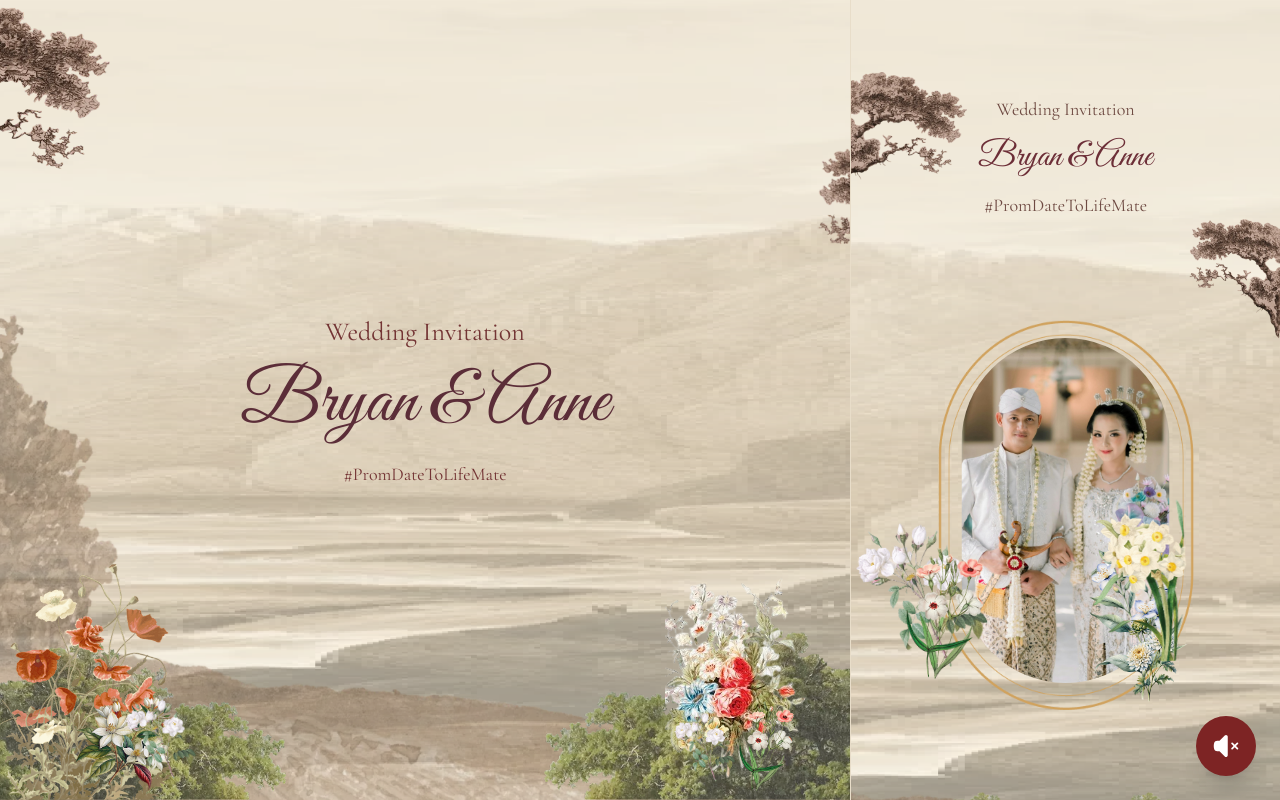
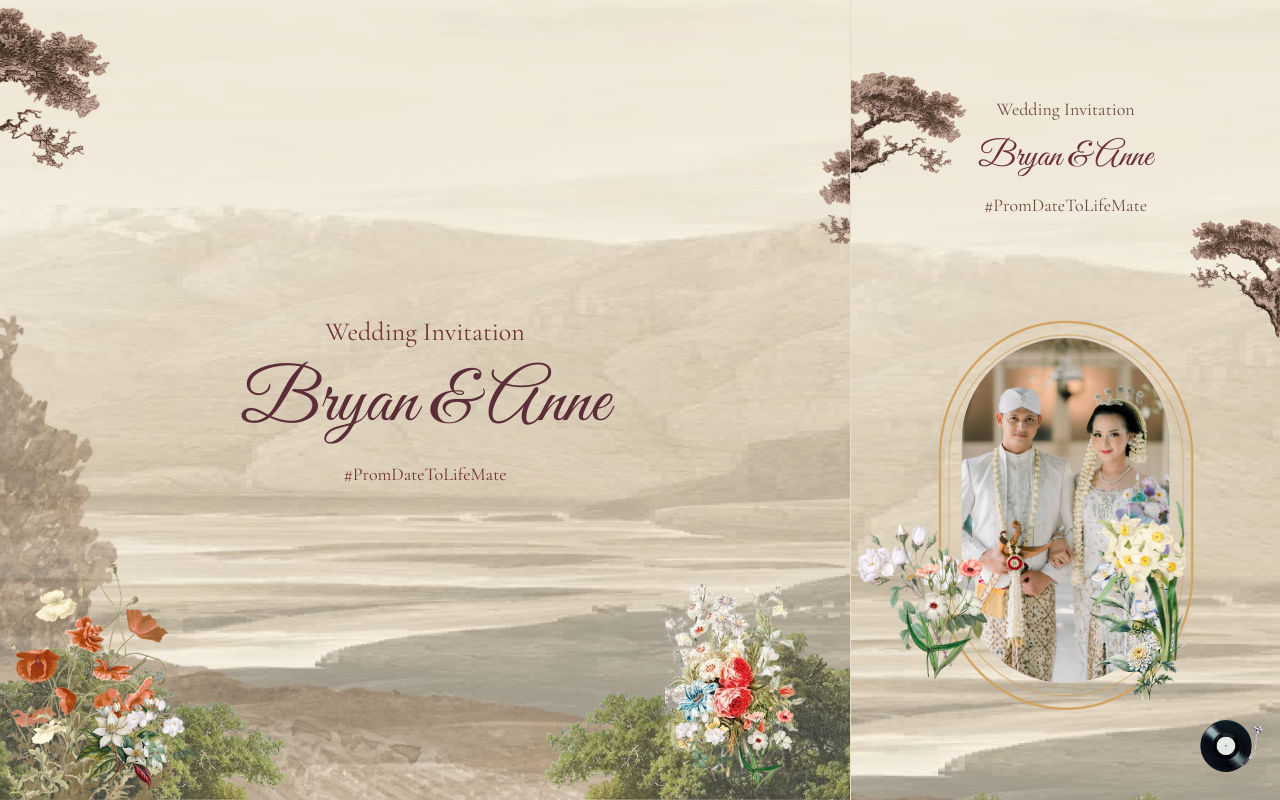
Before and after one commit to muhamadrafi999/Section-Sunda, a React (Vite) app: page / in a window 1280 px wide. Built offline with nearby package versions, Linux system fonts and the light colour scheme; no server answers.

Commit message:
update music

```diff
--- a/src/components/MusicPlayer.jsx
+++ b/src/components/MusicPlayer.jsx
@@ -1,12 +1,8 @@
 import { useEffect, useRef } from "react";
-import {
-  HiSpeakerWave,
-  HiSpeakerXMark,
-} from "react-icons/hi2";
-
 import { useMusic } from "../context/MusicContext";
-
 import BackgroundMusic from "../assets/music/Maher_Zain-Rahmatun_LiAlameen.mp3";
+import VinylRecord from "../assets/images/vinyl-record.png";
+import Tonearm from "../assets/images/tonearm.png";
 
 function MusicPlayer() {
   const audioRef = useRef(null);
@@ -22,9 +18,9 @@ function MusicPlayer() {
     if (!audioRef.current) return;
 
     if (isPlaying) {
-      audioRef.current
-        .play()
-        .catch((error) => console.log(error));
+      audioRef.current.play().catch((error) => {
+        console.log("Audio belum dapat diputar:", error);
+      });
     } else {
       audioRef.current.pause();
     }
@@ -43,39 +39,75 @@ function MusicPlayer() {
         preload="auto"
       />
       <button
+        type="button"
         onClick={toggleMusic}
-        aria-label="Toggle background music"
+        aria-label={
+          isPlaying
+            ? "Matikan background music"
+            : "Nyalakan background music"
+        }
         className="
           fixed
           bottom-6
           right-6
-          z-9999
+          z-[9999]
           w-15
           h-15
-          rounded-full
-          bg-[#7D2424]
-          text-white
-          shadow-xl
-          flex
-          items-center
-          justify-center
-          transition-all
+          cursor-pointer
+          transition-transform
           duration-300
           hover:scale-110
           active:scale-95
-          cursor-pointer
         "
       >
-        <div
-          className={`flex items-center justify-center ${
-            isPlaying ? "animate-spin-slow" : ""
-          }`}
-        >
-          {isPlaying ? (
-            <HiSpeakerWave size={28} />
-          ) : (
-            <HiSpeakerXMark size={28} />
-          )}
+        <div className="relative w-full h-full">
+          <div
+            className="
+              absolute
+              left-1/2
+              top-1/2
+              w-14
+              h-14
+              -translate-x-1/2
+              -translate-y-1/2
+            "
+          >
+            <img
+              src={VinylRecord}
+              alt=""
+              className={`
+                w-full
+                h-full
+                object-contain
+                ${
+                  isPlaying
+                    ? "animate-[spin_2.5s_linear_infinite]"
+                    : ""
+                }
+              `}
+            />
+          </div>
+          <img
+            src={Tonearm}
+            alt=""
+            className={`
+              absolute
+              -right-3
+              -top-1
+              w-10
+              h-15
+              object-contain
+              origin-top-right
+              transition-transform
+              duration-500
+              ease-in-out
+              ${
+                isPlaying
+                  ? "rotate-[18deg]"
+                  : "rotate-[-8deg]"
+              }
+            `}
+          />
         </div>
       </button>
     </>
```
Also changed, not shown: src/assets/images/tonearm.png (added), src/assets/images/vinyl-record.png (added).
